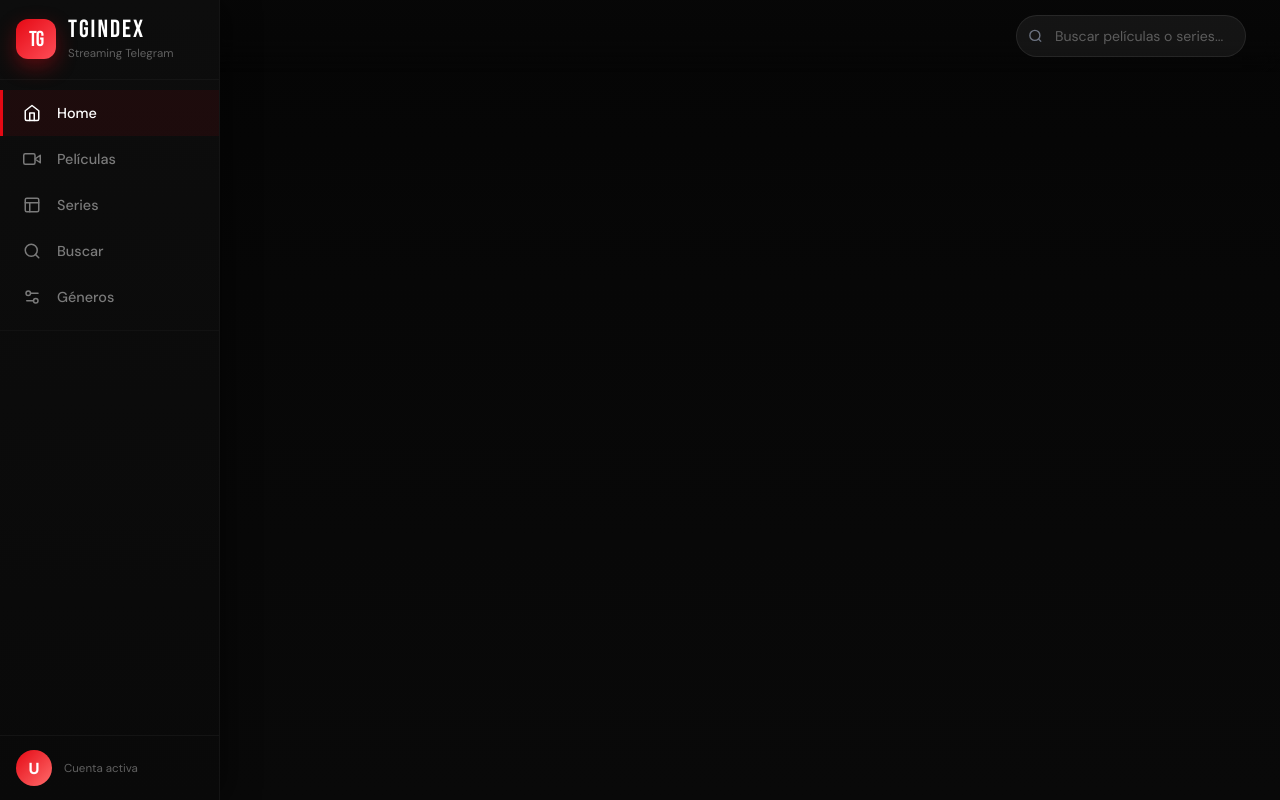
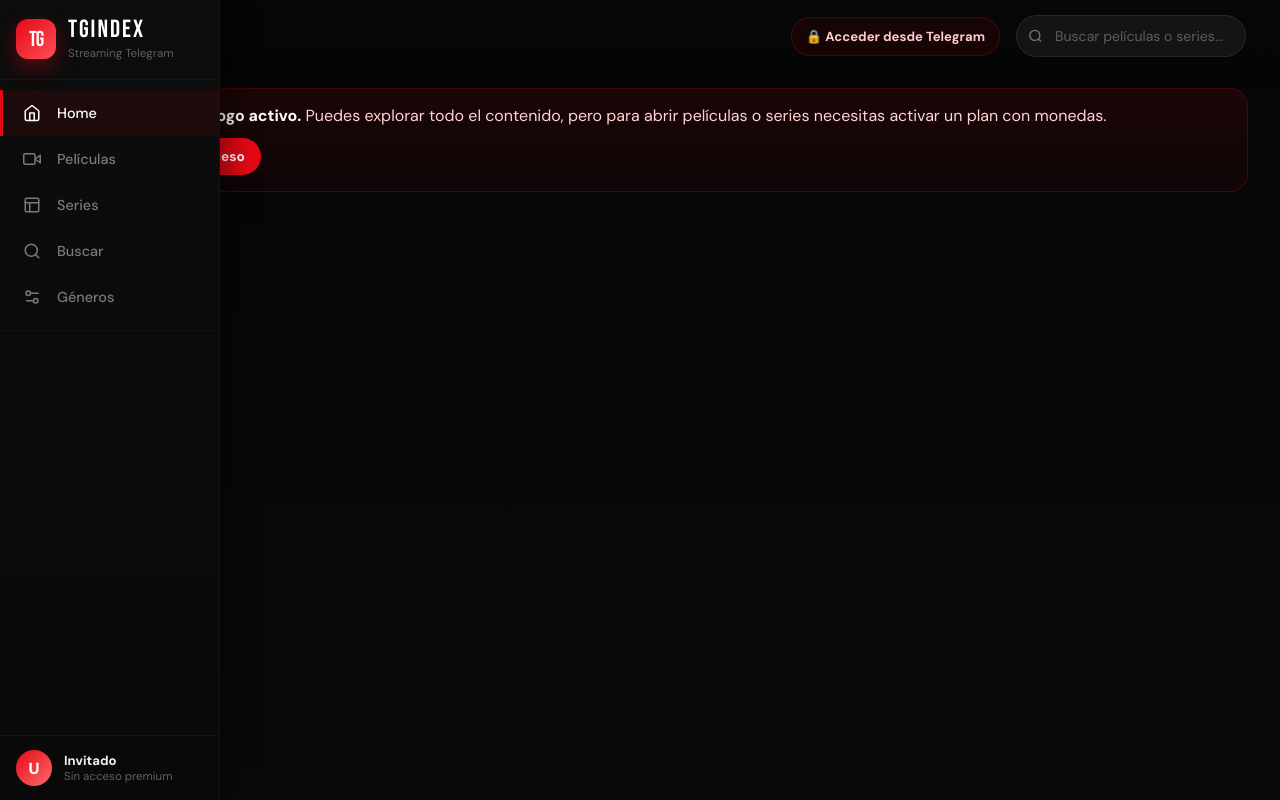
Before and after one commit to IvI03j/indexwebofica, a Python web app: template app/templates/index.html in a window 1280 px wide. Run offline with Jinja, Linux system fonts and the light colour scheme; the template is opened without the code that fills it, so the values that code supplies are empty.

Commit message:
Update index.html

```diff
--- a/app/templates/index.html
+++ b/app/templates/index.html
@@ -18,6 +18,7 @@
       --muted:#a3a3a3;
       --muted2:#6b7280;
       --yellow:#f5c518;
+      --green:#22c55e;
 
       --sb-collapsed:78px;
       --sb-expanded:220px;
@@ -179,15 +180,16 @@
     .topbar{
       position:fixed;
       top:0;left:var(--sb-collapsed);right:0;
-      height:72px;
+      min-height:72px;
       z-index:500;
       display:flex;
       align-items:center;
       gap:16px;
-      padding:0 34px;
+      padding:12px 34px;
       background:linear-gradient(180deg,rgba(7,7,7,.94) 0%, rgba(7,7,7,.86) 55%, rgba(7,7,7,0) 100%);
       backdrop-filter:blur(14px);
       transition:background .25s ease, box-shadow .25s ease;
+      flex-wrap:wrap;
     }
 
     .topbar-meta{
@@ -205,6 +207,44 @@
       color:#666;
     }
     .spacer{flex:1}
+
+    .topbar-pills{
+      display:flex;
+      gap:10px;
+      flex-wrap:wrap;
+      align-items:center;
+    }
+
+    .top-pill{
+      display:inline-flex;
+      align-items:center;
+      justify-content:center;
+      gap:8px;
+      padding:10px 14px;
+      border-radius:999px;
+      background:rgba(255,255,255,.06);
+      border:1px solid rgba(255,255,255,.08);
+      color:#fff;
+      font-size:.82rem;
+      font-weight:700;
+      white-space:nowrap;
+    }
+
+    .top-pill.green{
+      color:#c9ffd8;
+      border-color:rgba(34,197,94,.25);
+      background:rgba(34,197,94,.08);
+    }
+
+    .top-pill.red{
+      color:#ffcbcf;
+      border-color:rgba(229,9,20,.25);
+      background:rgba(229,9,20,.08);
+    }
+
+    .top-pill.link:hover{
+      background:rgba(255,255,255,.12);
+    }
 
     .search-wrap{position:relative}
     .search-wrap svg{
@@ -236,6 +276,39 @@
       box-shadow:0 0 0 4px rgba(255,255,255,.02);
     }
     .search-input::placeholder{color:#5d5d5d}
+
+    .notice-banner{
+      margin:88px 32px 20px;
+      padding:16px 18px;
+      border-radius:18px;
+      border:1px solid rgba(229,9,20,.22);
+      background:linear-gradient(180deg,rgba(229,9,20,.1),rgba(229,9,20,.04));
+      color:#ffd4d7;
+    }
+
+    .notice-banner strong{
+      color:#fff;
+    }
+
+    .notice-actions{
+      display:flex;
+      gap:10px;
+      flex-wrap:wrap;
+      margin-top:12px;
+    }
+
+    .notice-btn{
+      display:inline-flex;
+      align-items:center;
+      justify-content:center;
+      padding:10px 16px;
+      border-radius:999px;
+      background:var(--red);
+      color:#fff;
+      font-weight:800;
+      font-size:.85rem;
+    }
+    .notice-btn:hover{background:var(--red2)}
 
     .hero{
       position:relative;
@@ -910,10 +996,28 @@
   </div>
 
   <div class="sb-footer">
-    <div class="sb-avatar">U</div>
+    <div class="sb-avatar">
+      {% if web_user and web_user.first_name %}
+        {{ web_user.first_name[0] }}
+      {% else %}
+        U
+      {% endif %}
+    </div>
     <div class="sb-user">
-      <div class="sb-user-name">{{ name }}</div>
-      <div class="sb-user-sub">Cuenta activa</div>
+      <div class="sb-user-name">
+        {% if web_user %}
+          {{ web_user.first_name or web_user.username or 'Usuario' }}
+        {% else %}
+          Invitado
+        {% endif %}
+      </div>
+      <div class="sb-user-sub">
+        {% if has_web_access %}
+          Acceso activo
+        {% else %}
+          Sin acceso premium
+        {% endif %}
+      </div>
     </div>
   </div>
 </nav>
@@ -924,7 +1028,28 @@
       <span class="topbar-title">{{ title }}</span>
       <span class="topbar-sub">Biblioteca premium</span>
     </div>
+
     <div class="spacer"></div>
+
+    <div class="topbar-pills">
+      {% if web_user %}
+        <span class="top-pill">💰 {{ coins or 0 }} monedas</span>
+
+        {% if has_web_access %}
+          <span class="top-pill green">✅ Acceso activo</span>
+        {% elif device_limit_reached %}
+          <a href="/devices" class="top-pill red link">📱 Límite de dispositivos</a>
+        {% else %}
+          <a href="/plans" class="top-pill red link">🔒 Activar acceso</a>
+        {% endif %}
+
+        <a href="/devices" class="top-pill link">📱 Dispositivos</a>
+        <a href="/logout" class="top-pill link">🚪 Salir</a>
+      {% else %}
+        <a href="/plans" class="top-pill red link">🔒 Acceder desde Telegram</a>
+      {% endif %}
+    </div>
+
     <div class="search-wrap">
       <svg viewBox="0 0 24 24"><circle cx="11" cy="11" r="8"/><line x1="21" y1="21" x2="16.65" y2="16.65"/></svg>
       <form method="GET">
@@ -932,6 +1057,19 @@
       </form>
     </div>
   </header>
+
+  {% if not has_web_access %}
+    <div class="notice-banner">
+      <strong>Modo catálogo activo.</strong>
+      Puedes explorar todo el contenido, pero para abrir películas o series necesitas activar un plan con monedas.
+      <div class="notice-actions">
+        <a href="/plans" class="notice-btn">Activar acceso</a>
+        {% if device_limit_reached %}
+          <a href="/devices" class="notice-btn" style="background:#222;">Ver dispositivos</a>
+        {% endif %}
+      </div>
+    </div>
+  {% endif %}
 
   {% set media_items = item_list | selectattr('media') | list %}
 
@@ -1028,7 +1166,8 @@
 
     {% macro card(item) %}
       {% set t = item.tmdb if item.get('tmdb') else None %}
-      <a href="{{ item.url }}" class="card"
+      <a href="{{ item.url if has_web_access else '/plans' }}"
+         class="card {% if not has_web_access %}locked-card{% endif %}"
          data-title="{{ (t.title if t else item.insight) | lower }}"
          data-type="{{ 'serie' if (t and t.is_series) else 'pelicula' }}"
          data-year="{{ t.year if t and t.year else '' }}"
@@ -1048,6 +1187,9 @@
           {% if t and t.rating > 0 %}
             <span class="card-star">★ {{ t.rating }}</span>
           {% endif %}
+          {% if not has_web_access %}
+            <span class="card-lock">🔒 Premium</span>
+          {% endif %}
 
           <div class="card-hover">
             <div class="ch-title">{{ t.title if t else item.insight }}</div>
@@ -1065,8 +1207,12 @@
             {% endif %}
 
             <div class="ch-actions">
-              <span class="ch-play" onclick="event.preventDefault();event.stopPropagation();window.location=this.closest('a').href">▶ Ver</span>
-              <span class="ch-more" onclick="event.preventDefault();event.stopPropagation();window.location=this.closest('a').href">Detalles</span>
+              <span class="ch-play" onclick="event.preventDefault();event.stopPropagation();window.location='{{ item.url if has_web_access else '/plans' }}'">
+                {{ '▶ Ver' if has_web_access else '🔒 Planes' }}
+              </span>
+              <span class="ch-more" onclick="event.preventDefault();event.stopPropagation();window.location='{{ item.url if has_web_access else '/plans' }}'">
+                {{ 'Detalles' if has_web_access else 'Activar' }}
+              </span>
             </div>
           </div>
         </div>
```
Also changed, not shown: other parts of app/templates/index.html (+22 -9 lines).
